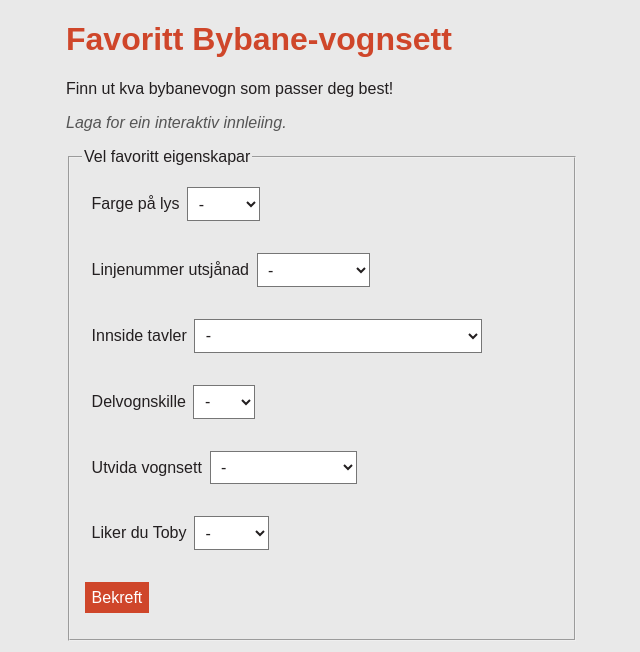
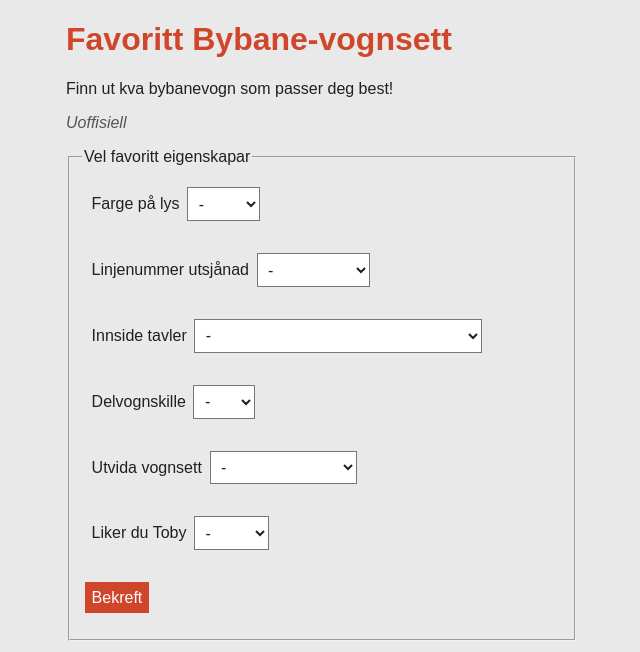
Before and after one commit to TrainBear/BybaneFavoritt, a website: page index.html in a window 1280 px wide. Shown: the whole page, without its empty margins (318-958 px from the left). Drawn offline with Linux system fonts and the light colour scheme.

Commit message:
Unofficial mark

```diff
--- a/index.html
+++ b/index.html
@@ -10,7 +10,7 @@
 <body>
     <h1>Favoritt Bybane-vognsett</h1>
     <p>Finn ut kva bybanevogn som passer deg best!</p>
-    <p><i>Laga for ein interaktiv innleiing.</i></p>
+    <p><i>Uoffisiell</i></p>
     <form>
         <fieldset>
             <Legend>Vel favoritt eigenskapar</Legend>
```
